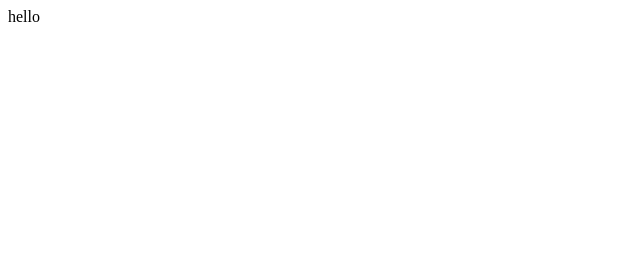
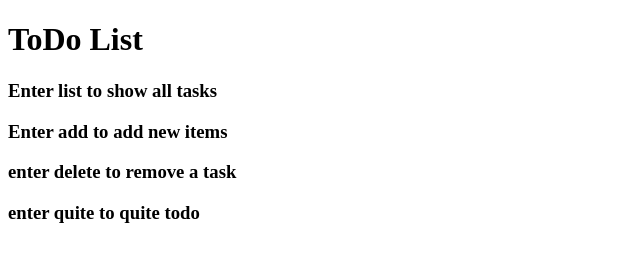
Before and after one commit to sanskaarz/LearnJS, a plain HTML site: page index.html in a window 1280 px wide. Shown: the whole page, without its empty margins (0-640 px from the left). Drawn offline with Linux system fonts and the light colour scheme.

Commit message:
feat: Update

```diff
--- a/index.html
+++ b/index.html
@@ -7,10 +7,10 @@
     <script src=script.js></script>
 </head>
 <body>
-    <!-- <script src="script.js"></script>
-    <input type = text onclick='getElementById("demo").innerHTML = "Hello World"'> -->
-        hello
-
-
+    <h1>ToDo List</h1>
+    <h3>Enter list to show all tasks</h3>
+    <h3>Enter add to add new items</h3>
+    <h3>enter delete to remove a task</h3>
+    <h3>enter quite to quite todo</h3>
 </body>
 </html>
```
Also changed, not shown: 1 other file.
